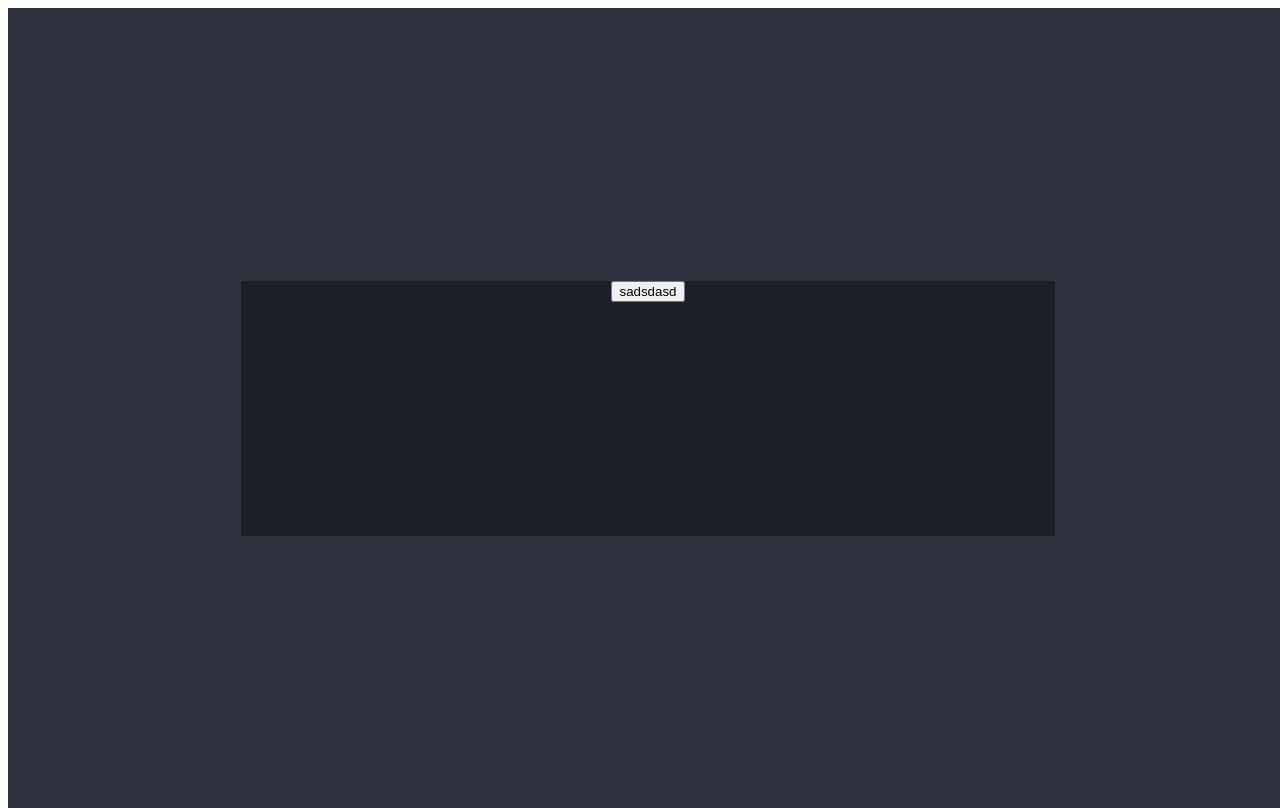
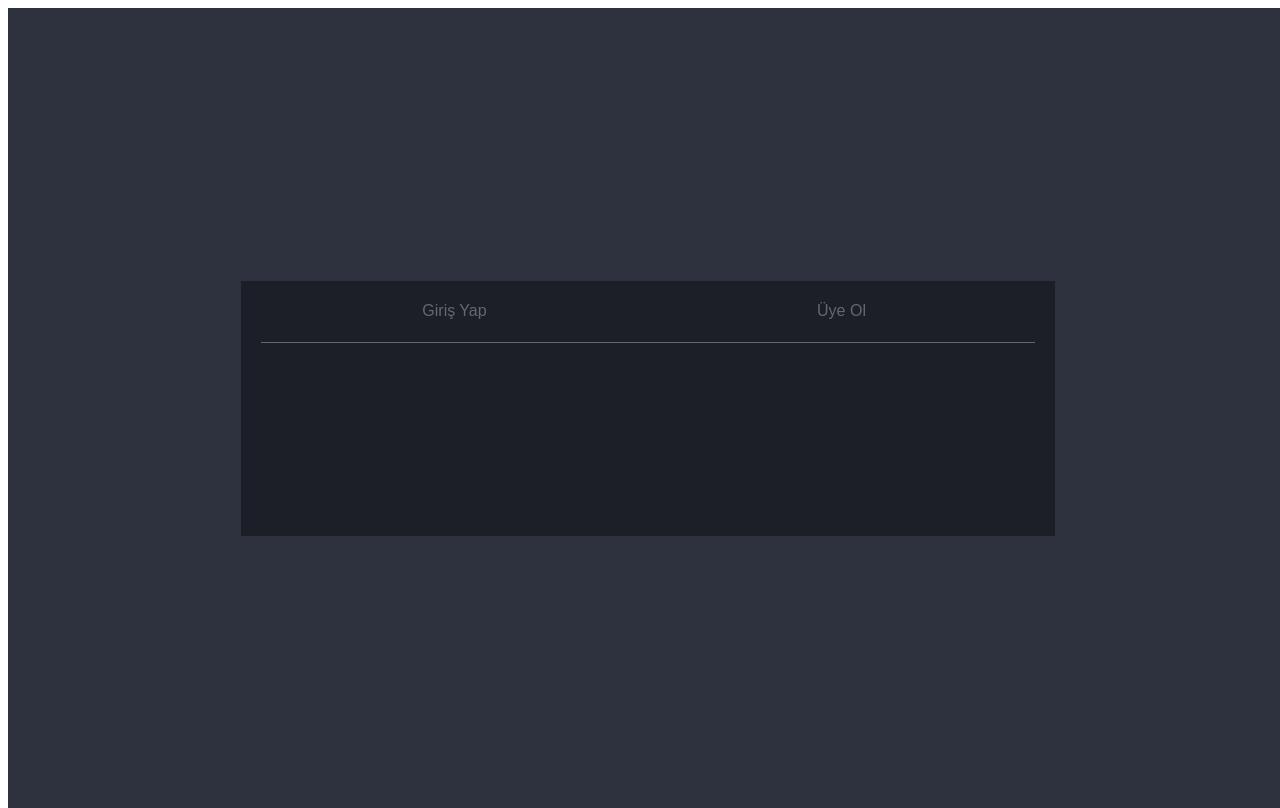
Before and after one commit to semihensar61/vue-3-login-register, a Vue app: page / in a window 1280 px wide. Built offline with nearby package versions, Linux system fonts and the light colour scheme; a web font is replaced by a local one.

Commit message:
tab button basic styles

```diff
--- a/src/components/atoms/AtomTabButton.vue
+++ b/src/components/atoms/AtomTabButton.vue
@@ -14,6 +14,14 @@ props.tabButtonString; // string
 
 <style lang="scss" scoped>
 .tab-button {
-
+  width: 100%;
+  display: flex;
+  justify-content: center;
+  height: 42px;
+  font-size: 16px;
+  background: transparent;
+  color: #65686C;
+  border: none;
+  border-bottom: 1px solid #65686C;
 }
 </style>
--- a/src/components/molecules/MoleculeTab.vue
+++ b/src/components/molecules/MoleculeTab.vue
@@ -1,5 +1,8 @@
 <template>
-  <AtomTabButtonVue :tabButtonString="store.state.tabButtonString" />
+  <div class="tab">
+     <AtomTabButtonVue tabButtonString="Giriş Yap" />
+     <AtomTabButtonVue tabButtonString="Üye Ol" />
+  </div>
 </template>
 
 <script setup lang="ts">
@@ -7,3 +10,10 @@ import { useStore } from "../../store";
 import AtomTabButtonVue from "../atoms/AtomTabButton.vue";
 const store = useStore();
 </script>
+
+<style lang="scss" scoped>
+.tab {
+  display: flex;
+  margin: 20px;
+}
+</style>
--- a/src/styles/_globals.scss
+++ b/src/styles/_globals.scss
@@ -2,31 +2,23 @@
 // Define global styles for the application,
 // usually html and body content.
 //
+$bgcolor: #2E323E;
 
 html,
 body {
   $font-size: 16px;
 
-  font-family: OpenSans;
+  font-family: hind;
   font-size: $font-size * .65;
   height: 100%;
   width: 100%;
-
-
-  @media screen and (min-width: get-media(s)) {
-    font-size: $font-size * .8;
-  }
-
-  @media screen and (min-width: get-media(m)) {
-    font-size: $font-size;
-  }
 }
 
 #app {
   height: 100%;
   justify-content: center;
   text-align: center;
-  background-color: #2E323E;
+  background-color: $bgcolor;
   display: flex;
 }
 
```
